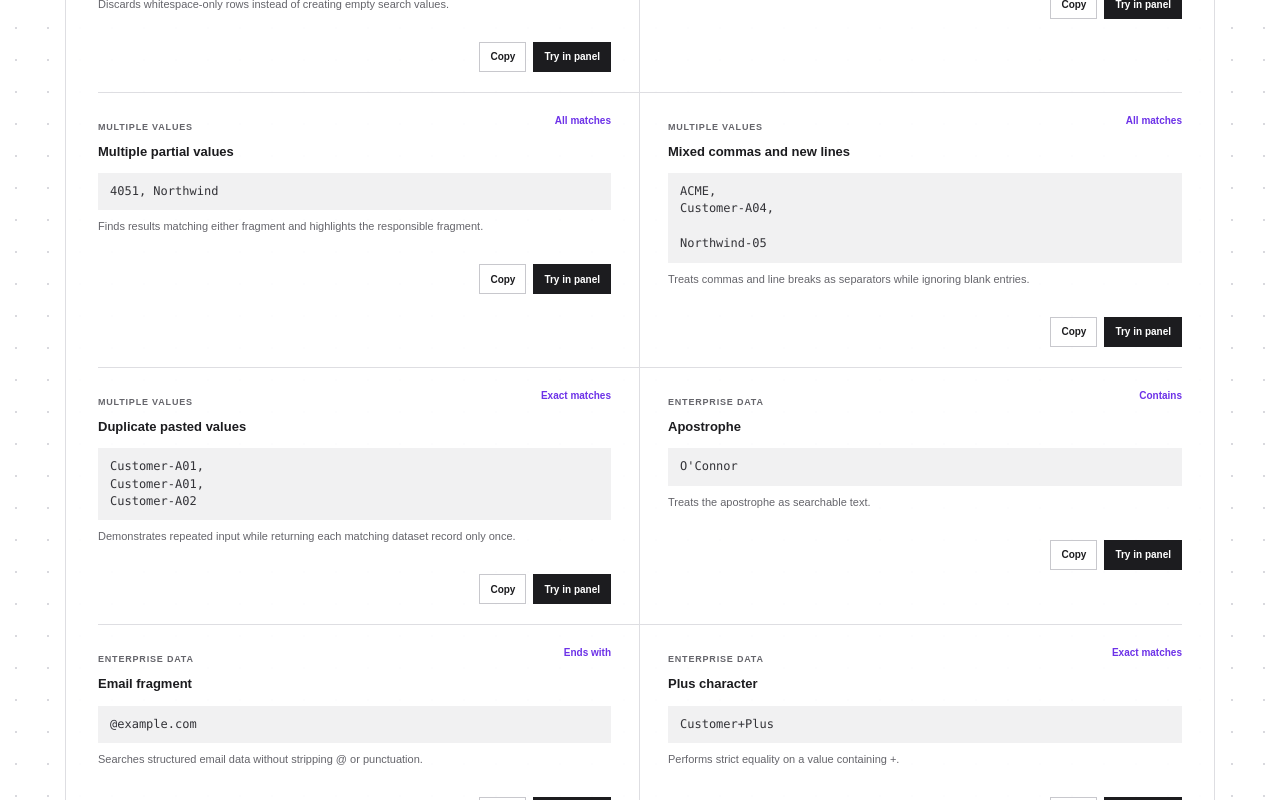
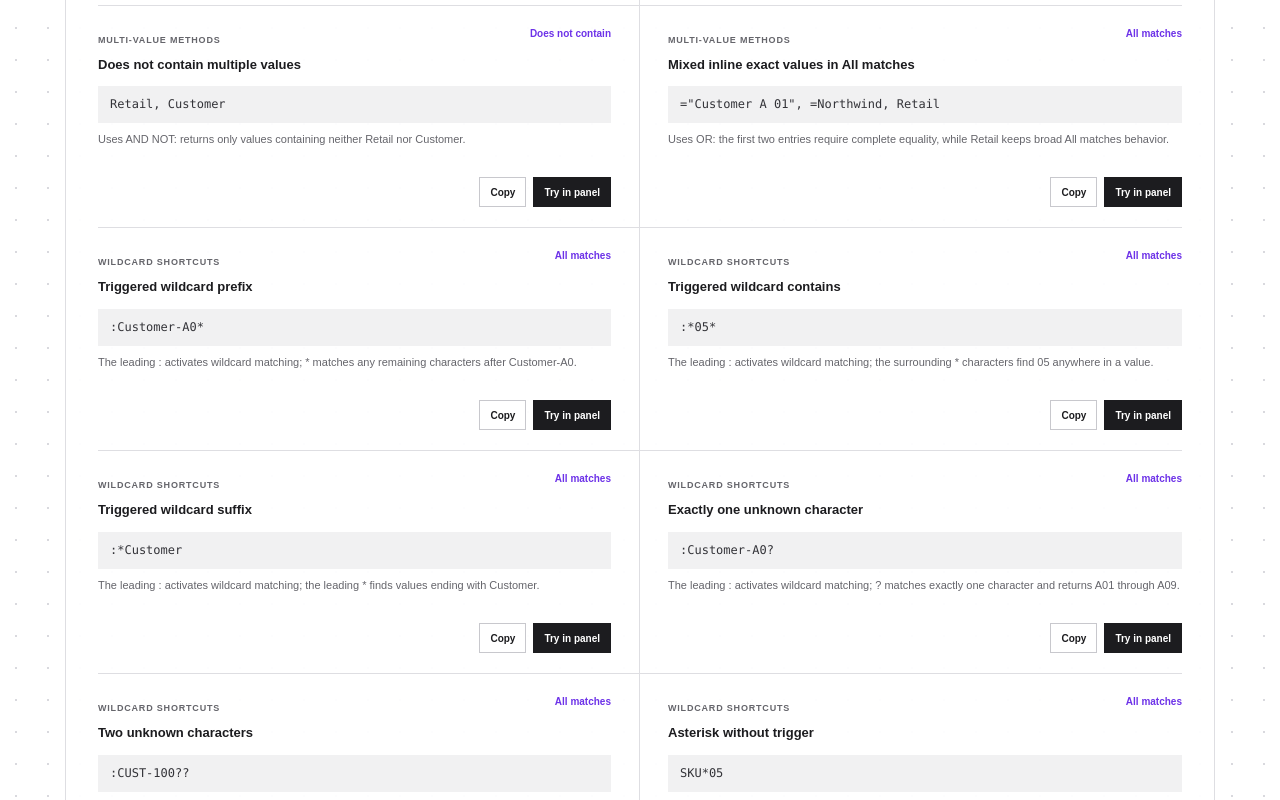
Before and after one commit to akashuxer/arvosearch, a Next.js app: page / in a window 1280 px wide. Shown: the part 4980-5780 px from the top of the page. Built offline with nearby package versions, Linux system fonts and the light colour scheme.

Commit message:
Add colon-triggered wildcard search

```diff
--- a/app/page.tsx
+++ b/app/page.tsx
@@ -78,11 +78,23 @@ const testCases: { category: string; title: string; input: string; method: Metho
   { category: "Negative matching", title: "Multiple excluded exact values", input: "ACME, Northwind, Customer-A01", method: "notExact", expected: "Uses AND NOT: a result remains only when it equals none of the entered values." },
   { category: "Negative matching", title: "Multiple excluded fragments", input: "Retail, Customer", method: "notContains", expected: "Uses AND NOT: excludes values containing either fragment." },
 
-  { category: "Wildcard shortcuts", title: "Wildcard prefix", input: "Customer-A0*", method: "all", expected: "Uses * to match any remaining characters after Customer-A0." },
-  { category: "Wildcard shortcuts", title: "Wildcard contains", input: "*05*", method: "all", expected: "Uses leading and trailing * to find 05 anywhere in a value." },
-  { category: "Wildcard shortcuts", title: "Wildcard suffix", input: "*Customer", method: "all", expected: "Uses a leading * to find values ending with Customer." },
-  { category: "Wildcard shortcuts", title: "Exactly one unknown character", input: "Customer-A0?", method: "all", expected: "Uses ? to match exactly one character and returns A01 through A09." },
-  { category: "Wildcard shortcuts", title: "Two unknown characters", input: "CUST-100??", method: "all", expected: "Uses two ? characters to match exactly two trailing characters." },
+  { category: "Multi-value methods", title: "All matches with multiple values", input: "Northwind, 4051", method: "all", expected: "Uses OR: returns values broadly matching Northwind or 4051, with exact and partial results ranked per input." },
+  { category: "Multi-value methods", title: "Exact matches with multiple values", input: "ACME, Northwind, Customer-A01", method: "exact", expected: "Uses OR: returns a value when it completely equals any entered value." },
+  { category: "Multi-value methods", title: "Does not equal multiple values", input: "ACME, Northwind, Customer-A01", method: "notExact", expected: "Uses AND NOT: excludes all three complete values. Similar or longer values remain because they are not equal." },
+  { category: "Multi-value methods", title: "Starts with multiple values", input: "Customer-A, Northwind", method: "starts", expected: "Uses OR: returns values starting with Customer-A or Northwind." },
+  { category: "Multi-value methods", title: "Does not start with multiple values", input: "Customer-A, Northwind", method: "notStarts", expected: "Uses AND NOT: excludes values starting with either Customer-A or Northwind." },
+  { category: "Multi-value methods", title: "Ends with multiple values", input: "Customer, 05", method: "ends", expected: "Uses OR: returns values ending with Customer or 05." },
+  { category: "Multi-value methods", title: "Does not end with multiple values", input: "Customer, 05", method: "notEnds", expected: "Uses AND NOT: excludes values ending with either Customer or 05." },
+  { category: "Multi-value methods", title: "Contains multiple values", input: "Retail, Microsoft", method: "contains", expected: "Uses OR: returns a value when it contains Retail or Microsoft anywhere in the stored text." },
+  { category: "Multi-value methods", title: "Does not contain multiple values", input: "Retail, Customer", method: "notContains", expected: "Uses AND NOT: returns only values containing neither Retail nor Customer." },
+  { category: "Multi-value methods", title: "Mixed inline exact values in All matches", input: "=\"Customer A 01\", =Northwind, Retail", method: "all", expected: "Uses OR: the first two entries require complete equality, while Retail keeps broad All matches behavior." },
+
+  { category: "Wildcard shortcuts", title: "Triggered wildcard prefix", input: ":Customer-A0*", method: "all", expected: "The leading : activates wildcard matching; * matches any remaining characters after Customer-A0." },
+  { category: "Wildcard shortcuts", title: "Triggered wildcard contains", input: ":*05*", method: "all", expected: "The leading : activates wildcard matching; the surrounding * characters find 05 anywhere in a value." },
+  { category: "Wildcard shortcuts", title: "Triggered wildcard suffix", input: ":*Customer", method: "all", expected: "The leading : activates wildcard matching; the leading * finds values ending with Customer." },
+  { category: "Wildcard shortcuts", title: "Exactly one unknown character", input: ":Customer-A0?", method: "all", expected: "The leading : activates wildcard matching; ? matches exactly one character and returns A01 through A09." },
+  { category: "Wildcard shortcuts", title: "Two unknown characters", input: ":CUST-100??", method: "all", expected: "The leading : activates wildcard matching; two ? characters match exactly two trailing characters." },
+  { category: "Wildcard shortcuts", title: "Asterisk without trigger", input: "SKU*05", method: "all", expected: "Without a leading :, * remains literal text and finds the stored SKU*05 value." },
 
   { category: "Multiple values", title: "Pasted blank rows", input: "Customer-A01\n\nCustomer-A02", method: "exact", expected: "Ignores the empty line, detects exactly 2 values, and highlights both matches." },
   { category: "Multiple values", title: "Whitespace-only pasted rows", input: "Customer-A01\n   \n\nCustomer-A03", method: "exact", expected: "Discards whitespace-only rows instead of creating empty search values." },
@@ -156,11 +168,13 @@ function isNegativeMethod(method: Method) {
 
 function matchesCondition(value: string, rawEntry: string, method: Method, isCaseSensitive: boolean) {
   const parsed = parseEntry(rawEntry);
+  const isWildcard = method === "all" && parsed.value.startsWith(":") && /[*?]/.test(parsed.value.slice(1));
+  const searchValue = isWildcard ? parsed.value.slice(1) : parsed.value;
   const v = comparable(value, isCaseSensitive);
-  const q = comparable(parsed.value, isCaseSensitive);
+  const q = comparable(searchValue, isCaseSensitive);
   if (!q) return false;
   if (method === "all" && parsed.forceExact) return v === q;
-  if (method === "all" && /[*?]/.test(parsed.value)) return wildcardMatch(value, parsed.value, isCaseSensitive);
+  if (isWildcard) return wildcardMatch(value, searchValue, isCaseSensitive);
   if (method === "exact" || method === "notExact") return v === q;
   if (method === "starts" || method === "notStarts") return v.startsWith(q);
   if (method === "ends" || method === "notEnds") return v.endsWith(q);
@@ -183,10 +197,11 @@ function wildcardMatch(value: string, pattern: string, isCaseSensitive: boolean)
 }
 
 function getWildcardMeaning(query: string) {
-  if (!/[*?]/.test(query)) return "";
-  if (query.startsWith("*") && query.endsWith("*") && query.length > 2) return `Contains “${query.slice(1, -1)}”`;
-  if (query.endsWith("*") && !query.startsWith("*")) return `Starts with “${query.slice(0, -1)}”`;
-  if (query.startsWith("*") && !query.endsWith("*")) return `Ends with “${query.slice(1)}”`;
+  const pattern = query.startsWith(":") ? query.slice(1) : query;
+  if (!/[*?]/.test(pattern)) return "";
+  if (pattern.startsWith("*") && pattern.endsWith("*") && pattern.length > 2) return `Contains “${pattern.slice(1, -1)}”`;
+  if (pattern.endsWith("*") && !pattern.startsWith("*")) return `Starts with “${pattern.slice(0, -1)}”`;
+  if (pattern.startsWith("*") && !pattern.endsWith("*")) return `Ends with “${pattern.slice(1)}”`;
   return "Wildcard pattern";
 }
 
@@ -203,7 +218,7 @@ function normalizeMultilineInput(value: string, keepTrailingRow = false) {
 
 function Highlight({ value, queries, isCaseSensitive }: { value: string; queries: string[]; isCaseSensitive: boolean }) {
   const clean = queries
-    .map((query) => query.replace(/[*?]/g, "").trim())
+    .map((query) => query.replace(/^:/, "").replace(/[*?]/g, "").trim())
     .filter(Boolean)
     .sort((a, b) => b.length - a.length);
   const match = clean
@@ -236,13 +251,19 @@ export default function Home() {
   const inputRef = useRef<HTMLTextAreaElement>(null);
   const current = methods.find((item) => item.value === method)!;
   const methodTooltip = `Match method: ${current.label}`;
-  const hasWildcard = /[*?]/.test(query);
   const multipleValues = query.split(/[,\n]+/).map((item) => item.trim()).filter(Boolean);
+  const hasWildcard = multipleValues.some((entry) => {
+    const value = parseEntry(entry).value;
+    return value.startsWith(":") && /[*?]/.test(value.slice(1));
+  });
+  const hasIncompleteWildcard = multipleValues.some((entry) => parseEntry(entry).value === ":");
   const searchableValues = multipleValues.filter((item) => parseEntry(item).value.replace(/[*?]/g, "").length >= minSearchCharacters);
   const needsMoreCharacters = query.trim().length > 0 && searchableValues.length === 0;
   const supportsMultiple = hasMultiValue;
   const inputError = multipleValues.length > 1 && !supportsMultiple
     ? "Multi-value input is disabled for this search."
+    : hasIncompleteWildcard
+      ? "Add a wildcard pattern after : using * or ?."
     : hasWildcard && method !== "all"
       ? "Wildcards are available only with All matches."
       : "";
@@ -609,7 +630,7 @@ export default function Home() {
             {inputError ? <div className="input-message error" id="search-error">{inputError}</div> :
               query && hasWildcard && method === "all" ? <div className="input-message"><span className="spark">✦</span> Interpreted as: {getWildcardMeaning(query)}</div> :
               query && multipleValues.length > 1 ? <div className="input-message">{multipleValues.length} values detected · {isNegativeMethod(method) ? "All exclusions apply" : "Matches any value"}</div> :
-              <div className="input-message muted">{method === "all" ? "No typo tolerance · Use =value for inline exact · Supports * and ?" : isNegativeMethod(method) ? "Negative match · No typo tolerance · Supports multiple values" : "No typo tolerance · Supports multiple values"}</div>}
+              <div className="input-message muted">{method === "all" ? "No typo tolerance · Use =value for inline exact · Type : to use * or ? wildcards" : isNegativeMethod(method) ? "Negative match · No typo tolerance · Supports multiple values" : "No typo tolerance · Supports multiple values"}</div>}
           </div>
 
           <div className="result-meta">
```
